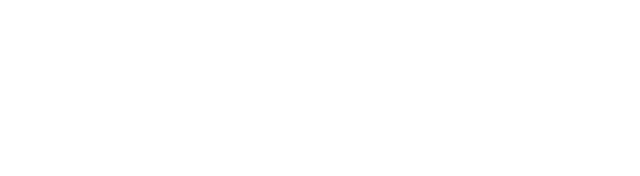
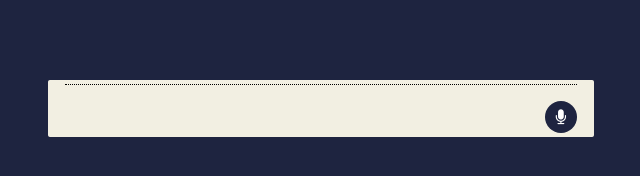
Before and after one commit to zmorton8057/speechRecognitionBasic, a plain HTML site: page index.html in a window 1280 px wide. Shown: the whole page, without its empty margins (319-959 px from the left). Drawn offline with Linux system fonts and the light colour scheme.

```diff
--- a/index.html
+++ b/index.html
@@ -9,6 +9,7 @@
     <link rel="stylesheet" href="style.css">
     <link href="https://fonts.googleapis.com/css?family=Shadows+Into+Light" rel="stylesheet">
     <!-- load font awesome here for icon used on the page -->
+    <link href="https://maxcdn.bootstrapcdn.com/font-awesome/4.6.3/css/font-awesome.min.css" rel="stylesheet" integrity="sha384-T8Gy5hrqNKT+hzMclPo118YTQO6cYprQmhrYwIiQ/3axmI1hQomh7Ud2hPOy8SP1" crossorigin="anonymous">
 </head>
 
 <body>
@@ -17,7 +18,7 @@
         <div class="text-box" contenteditable="true"></div>
         <!--text box which will contain spoken text --> <i class="fa fa-microphone"></i>
         <!-- microphone icon to be clicked before speaking -->
-    </div> <audio class="sound" src="chime.mp3"></audio>
+    </div> <audio class="sound" src="./chime.mp3"></audio>
     <!-- sound to be played when we click icon => http://soundbible.com/1598-Electronic-Chime.html -->
     <script src="index.js"></script> <!-- link to index.js script -->
 </body>
--- a/index.js
+++ b/index.js
@@ -0,0 +1,18 @@
+// Set the window to record wether it is in FireFox or Chrome
+window.SpeechRecognition = window.webkitSpeechRecognition || window.SpeechRecognition;
+// Instantiate Speech Recognition Interface
+const recognition = new SpeechRecognition();
+
+/// Whenever the microphone is clicked on the page we want to paly the sound and start the speech recognition service
+const icon = document.querySelector('i.fa.fa-microphone')
+let paragraph = document.createElement('p');
+let container = document.querySelector('.text-box');
+container.appendChild(paragraph);
+const sound = document.querySelector('.sound');
+
+// The dictate function starts the speech recognition service by calling the start method and returns the result and creates a paragraph element in the DOM
+const dictate = () => { recognition.start(); recognition.onresult = (event) => {
+    const speechToText = event.results[0][0].transcript;
+    paragraph.textContent = speechToText;
+    }
+}
--- a/style.css
+++ b/style.css
@@ -0,0 +1,60 @@
+body {
+    background: #1e2440;
+    color: #f2efe2;
+    font-size: 16px;
+    font-family: 'Kaushan Script', cursive;
+    font-family: 'Shadows Into Light', cursive;
+}
+
+.container {
+    position: relative;
+    border: 1px solid #f2efe2;
+    width: 40vw;
+    max-width: 60vw;
+    margin: 0 auto;
+    border-radius: 0.1rem;
+    background: #f2efe2;
+    padding: 0.2rem 1rem;
+    color: #1e2440;
+    overflow: scroll;
+    margin-top: 10vh;
+}
+
+.text-box {
+    max-height: 70vh;
+    overflow: scroll;
+}
+
+.text-box:focus {
+    outline: none;
+}
+
+.text-box p {
+    border-bottom: 1px dotted black;
+    margin: 0px !important;
+}
+
+.fa {
+    color: white;
+    background: #1e2440;
+    border-radius: 50%;
+    cursor: pointer;
+    margin-top: 1rem;
+    float: right;
+    width: 2rem;
+    height: 2rem;
+    display: flex !important;
+    align-items: center;
+    justify-content: center;
+}
+
+@media (max-width: 768px) {
+    .container {
+        width: 85vw;
+        max-width: 85vw;
+    }
+
+    .text-box {
+        max-height: 55vh;
+    }
+}
```
Also changed, not shown: 1 other file.
